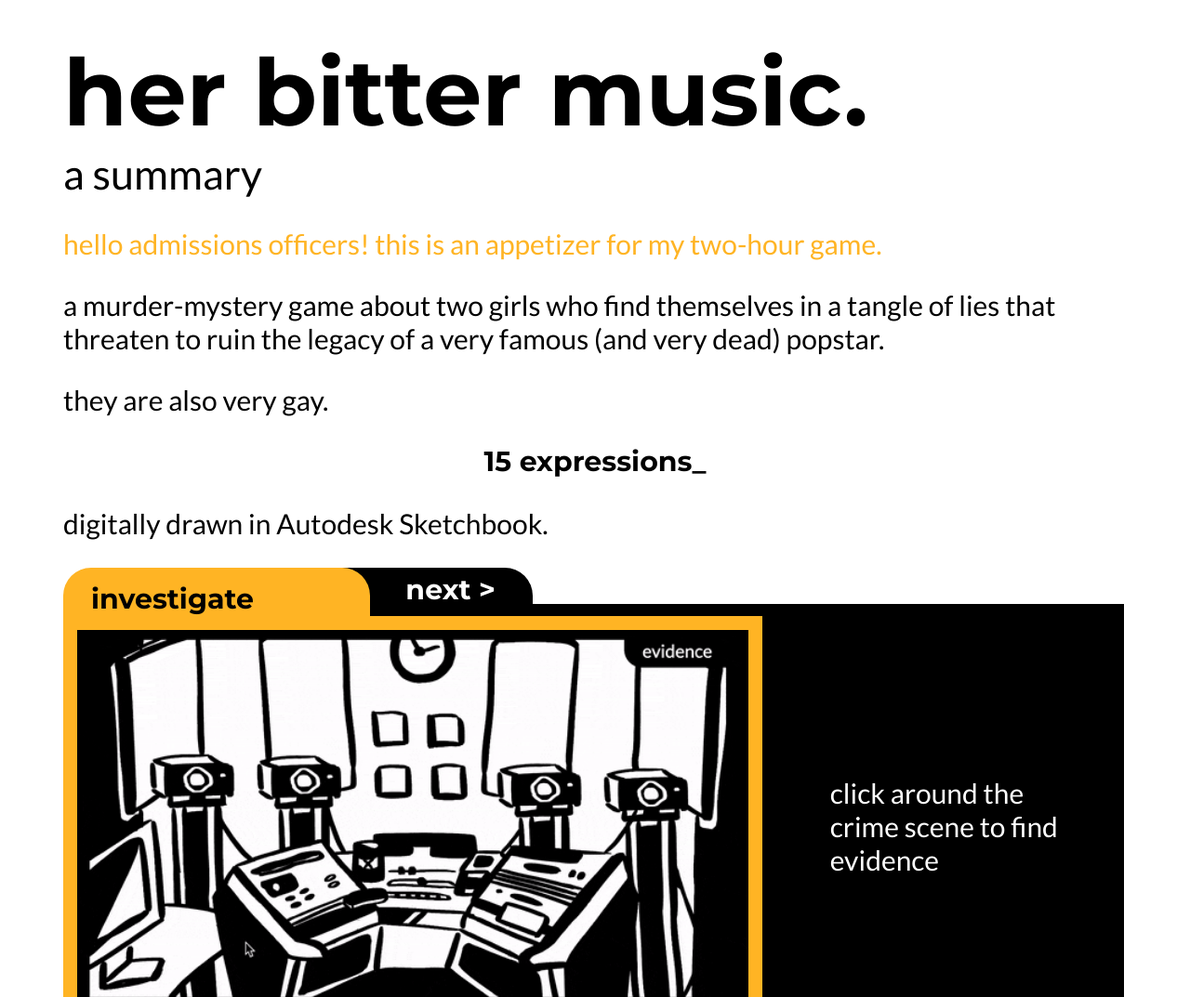
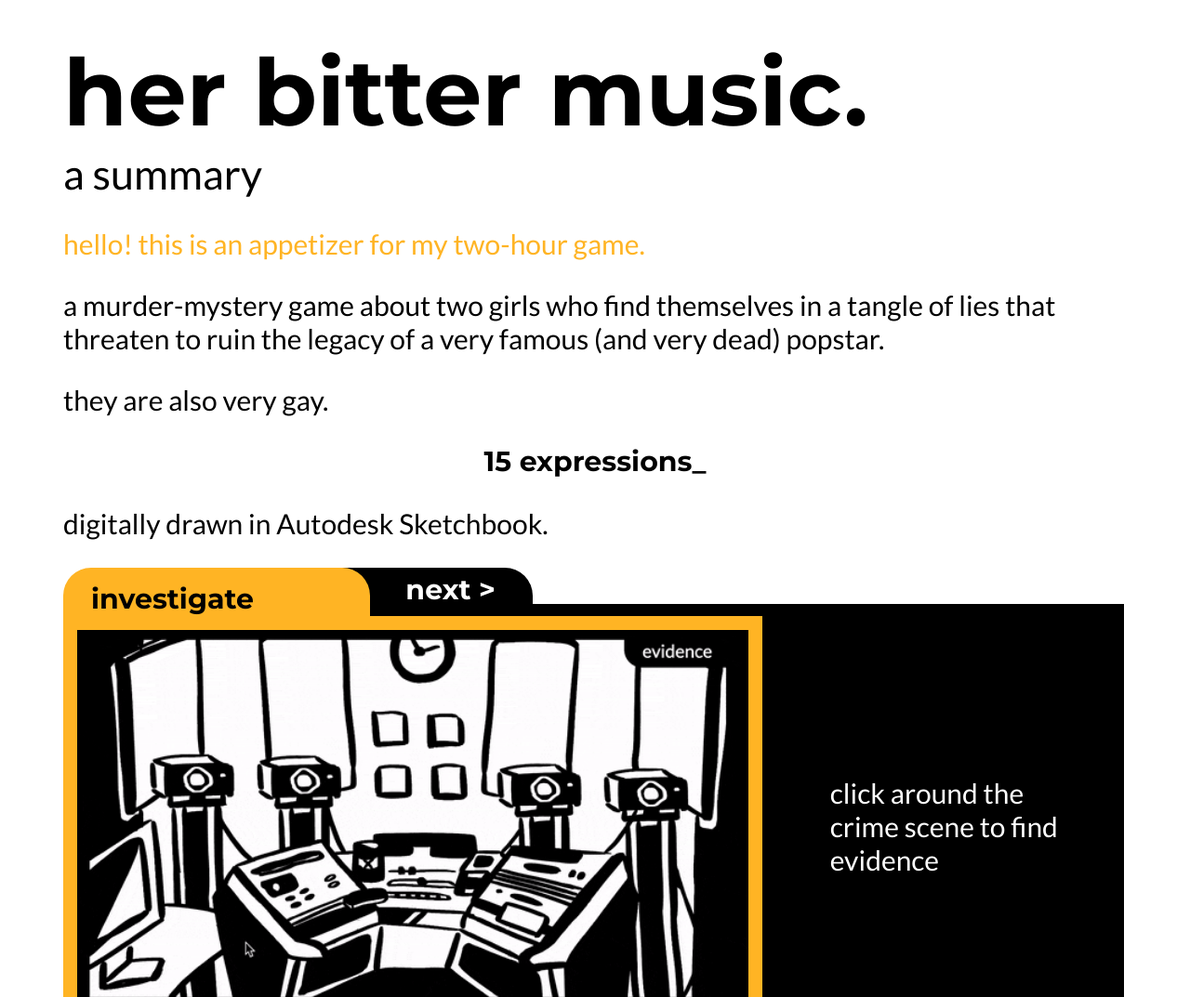
Before and after one commit to sineadli20/her-bitter-music, a plain HTML site: page index.html in a window 1280 px wide. Shown: the top 1073 px of the page at 93% size. Drawn offline with Linux system fonts and the light colour scheme.

Commit message:
Update index.html

```diff
--- a/index.html
+++ b/index.html
@@ -2,7 +2,7 @@
 <body>
     <div id='title'>her bitter music.</div>
     <div id='subtitle'>a summary</div>
-        <p style="color:#FFB424">hello admissions officers! this is an appetizer for my two-hour game.</p>
+        <p style="color:#FFB424">hello! this is an appetizer for my two-hour game.</p>
         <p>a murder-mystery game about two girls who find themselves in a tangle of lies that threaten to ruin the legacy of a very famous (and very dead) popstar.</p>
         <p>they are also very gay.</p>
         <p id='typed-style'><span id='typed'><span></p>
```
